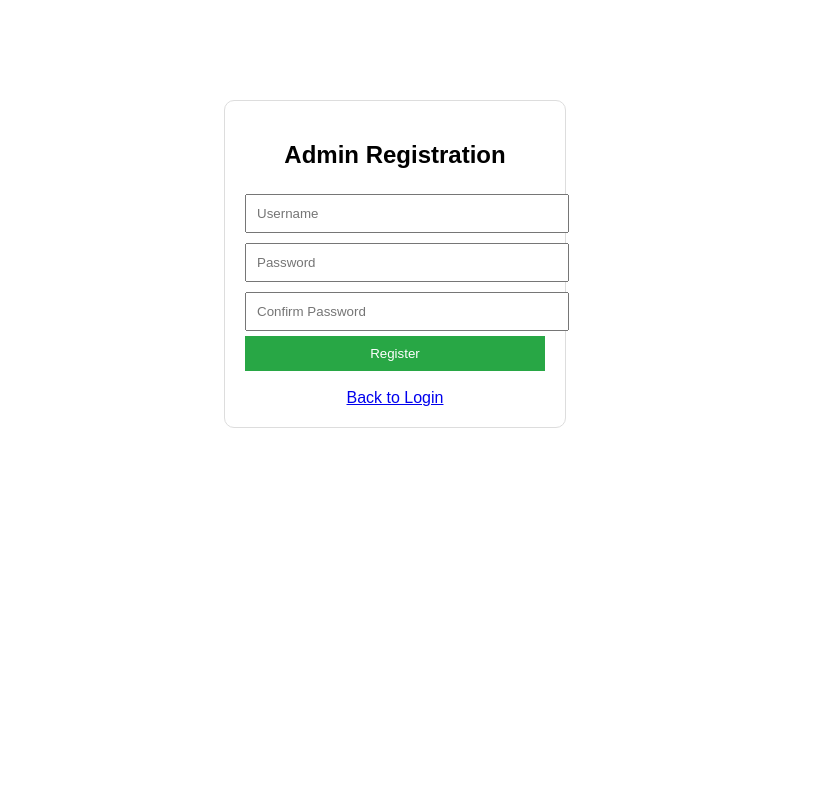
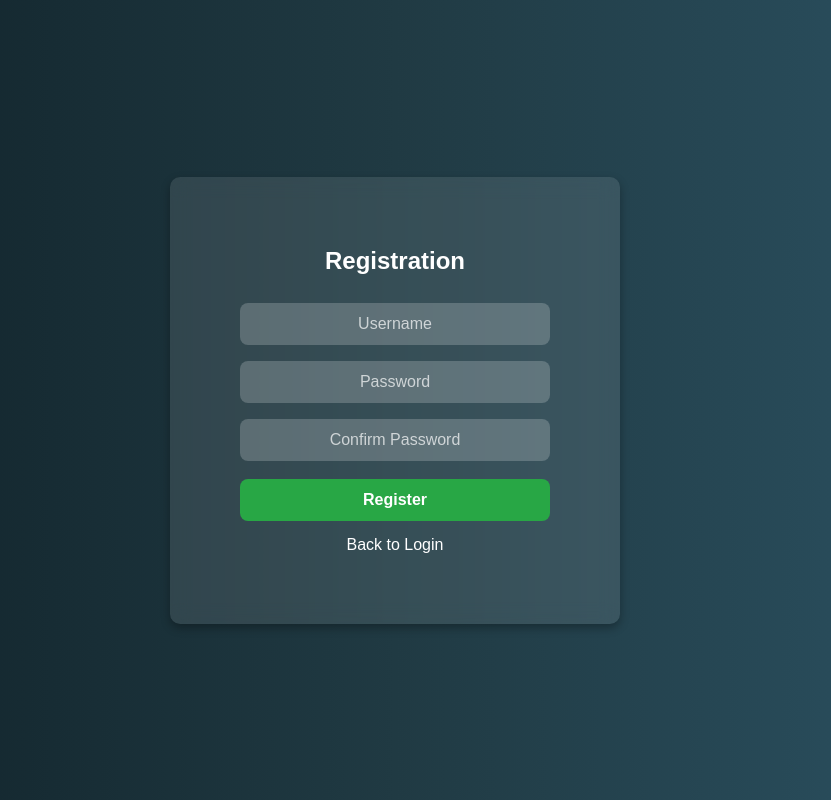
Before and after one commit to janella-may-pangilinan/hardwaremanagement, a PHP site: page /register.php in a window 1280 px wide. Shown: the whole page, without its empty margins (245-1076 px from the left). Run offline with PHP 8.4, Linux system fonts and the light colour scheme.

Commit message:
edit design

```diff
--- a/register.php
+++ b/register.php
@@ -5,29 +5,126 @@
     <meta name="viewport" content="width=device-width, initial-scale=1.0">
     <title>Admin Registration</title>
     <style>
-        body { font-family: Arial, sans-serif; text-align: center; margin-top: 100px; }
-        .register-box { width: 300px; padding: 20px; margin: auto; border: 1px solid #ddd; border-radius: 10px; }
-        input { width: 100%; padding: 10px; margin: 5px 0; }
-        button { width: 100%; padding: 10px; background: #28a745; color: white; border: none; }
+        /* General Styles */
+        * {
+            margin: 0;
+            padding: 0;
+            box-sizing: border-box;
+            font-family: 'Poppins', sans-serif;
+        }
+        body {
+            background: linear-gradient(to right, #0f2027, #203a43, #2c5364);
+            display: flex;
+            justify-content: center;
+            align-items: center;
+            height: 100vh;
+        }
+
+        /* Register Box */
+        .register-box {
+            background: rgba(255, 255, 255, 0.1);
+            padding: 70px;
+            border-radius: 10px;
+            box-shadow: 0 4px 10px rgba(0, 0, 0, 0.3);
+            text-align: center;
+            width: 450px;
+            backdrop-filter: blur(10px);
+        }
+
+        .register-box h2 {
+            color: #fff;
+            margin-bottom: 20px;
+            font-size: 24px;
+        }
+
+        /* Input Fields */
+        input {
+            width: 100%;
+            padding: 12px;
+            margin: 8px 0;
+            border: none;
+            border-radius: 8px;
+            outline: none;
+            background: rgba(255, 255, 255, 0.2);
+            color: #fff;
+            font-size: 16px;
+            text-align: center;
+        }
+
+        input::placeholder {
+            color: rgba(255, 255, 255, 0.7);
+        }
+
+        /* Buttons */
+        button {
+            width: 100%;
+            padding: 12px;
+            margin-top: 10px;
+            border: none;
+            border-radius: 8px;
+            font-size: 16px;
+            font-weight: bold;
+            cursor: pointer;
+            transition: 0.3s;
+        }
+
+        .register-btn {
+            background: #28a745;
+            color: white;
+        }
+        .register-btn:hover {
+            background: #218838;
+        }
+
+        /* Error & Success Messages */
+        .message {
+            font-size: 14px;
+        }
+
+        .error {
+            color: #ff4d4d;
+            margin-bottom: 10px;
+        }
+
+        .success {
+            color: #28a745;
+            margin-bottom: 10px;
+        }
+
+        /* Link Back to Login */
+        a {
+            text-decoration: none;
+            color: #fff;
+            font-size: 16px;
+            margin-top: 15px;
+            display: inline-block;
+        }
+
+        a:hover {
+            text-decoration: underline;
+        }
     </style>
 </head>
 <body>
 
 <div class="register-box">
-    <h2>Admin Registration</h2>
+    <h2>Registration</h2>
+
     <?php if (isset($_GET['error'])): ?>
-        <p style="color: red;"><?php echo htmlspecialchars($_GET['error']); ?></p>
+        <p class="message error"><?php echo htmlspecialchars($_GET['error']); ?></p>
     <?php endif; ?>
+
     <?php if (isset($_GET['success'])): ?>
-        <p style="color: green;"><?php echo htmlspecialchars($_GET['success']); ?></p>
+        <p class="message success"><?php echo htmlspecialchars($_GET['success']); ?></p>
     <?php endif; ?>
+
     <form action="register_handler.php" method="POST">
         <input type="text" name="username" placeholder="Username" required>
         <input type="password" name="password" placeholder="Password" required>
         <input type="password" name="confirm_password" placeholder="Confirm Password" required>
-        <button type="submit">Register</button>
+        <button type="submit" class="register-btn">Register</button>
     </form>
-    <br>
+
     <a href="index.php">Back to Login</a>
 </div>
 
```
Also changed, not shown: index.php (+91 -9 lines).
